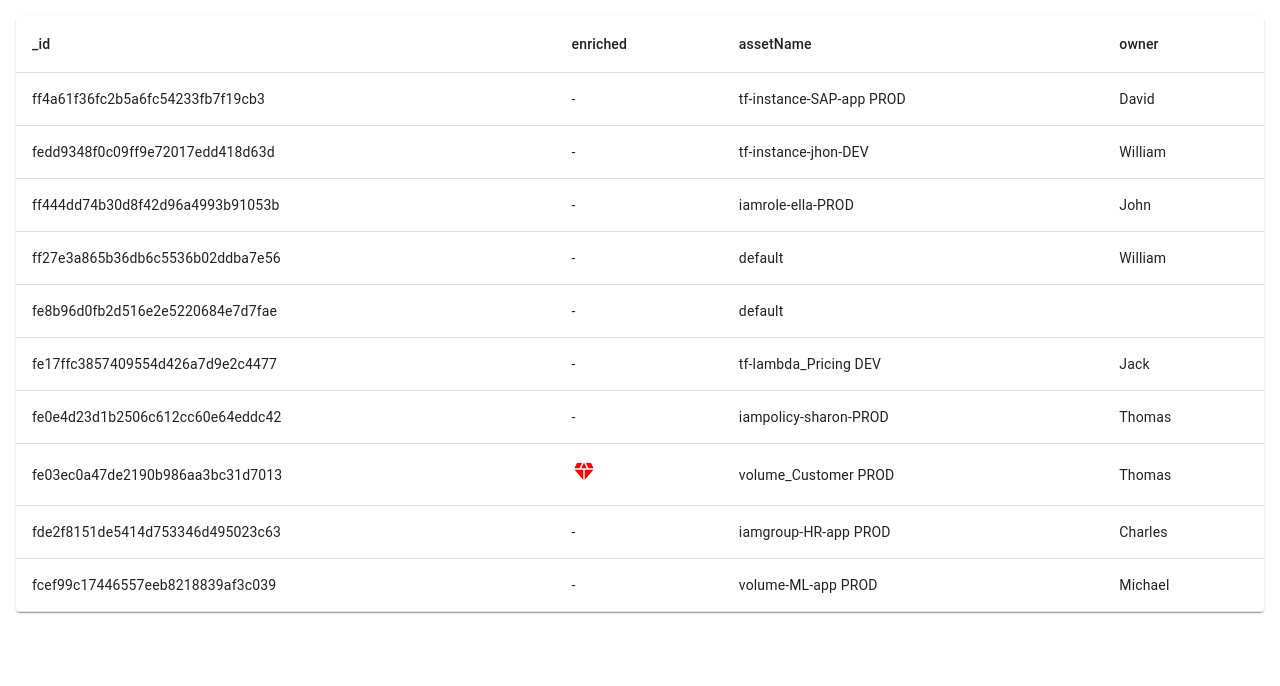
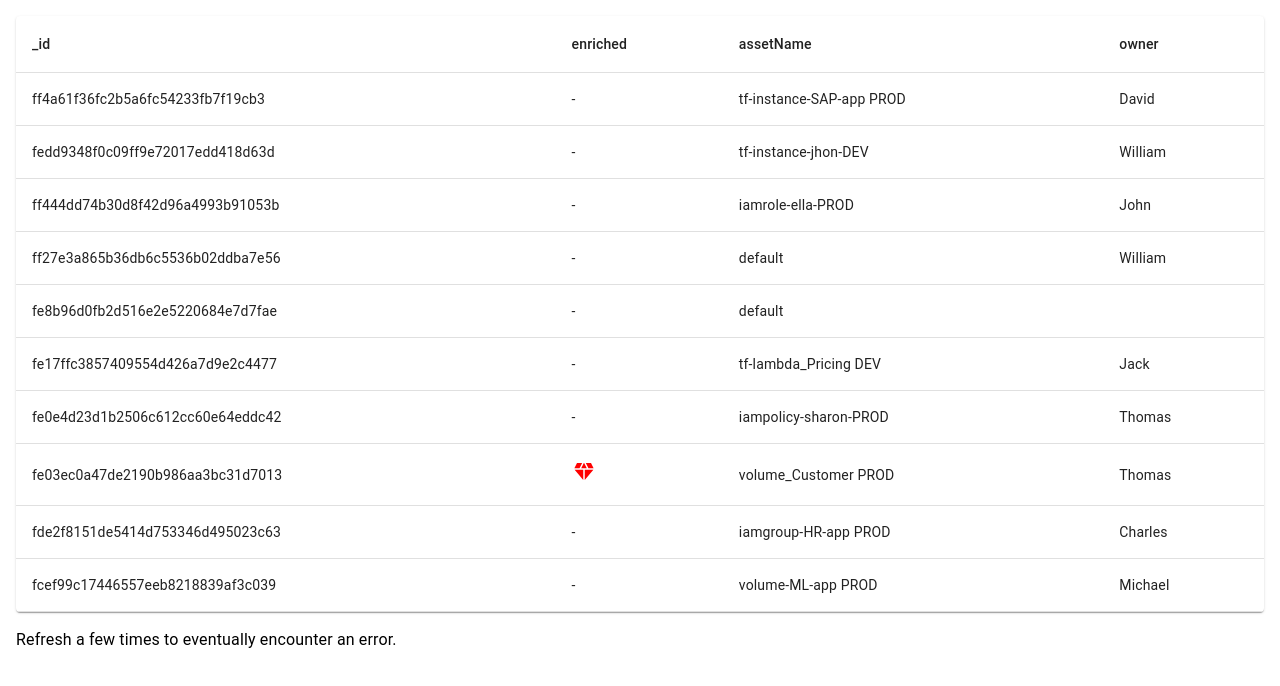
Before and after one commit to lazarporter/octo, a React (Vite) app: page / in a window 1280 px wide. Shown: the top 686 px of the page. Built offline with nearby package versions, Linux system fonts and the light colour scheme.

Commit message:
add note

```diff
--- a/src/App.tsx
+++ b/src/App.tsx
@@ -4,6 +4,7 @@ import { ErrorBoundary } from 'react-error-boundary';
 import { ErrorFallback } from './components/ErrorFallback';
 import { StrictMode } from 'react';
 import { reportError } from './utils/reportError';
+import { Typography } from '@mui/material';
 
 export default function App() {
   return (
@@ -11,6 +12,9 @@ export default function App() {
       <ErrorBoundary FallbackComponent={ErrorFallback} onError={reportError}>
         <Box sx={{ flexGrow: '1', padding: 2 }}>
           <Table />
+          <Typography sx={{ mt: 2 }}>
+            Refresh a few times to eventually encounter an error.
+          </Typography>
         </Box>
       </ErrorBoundary>
     </StrictMode>
```
